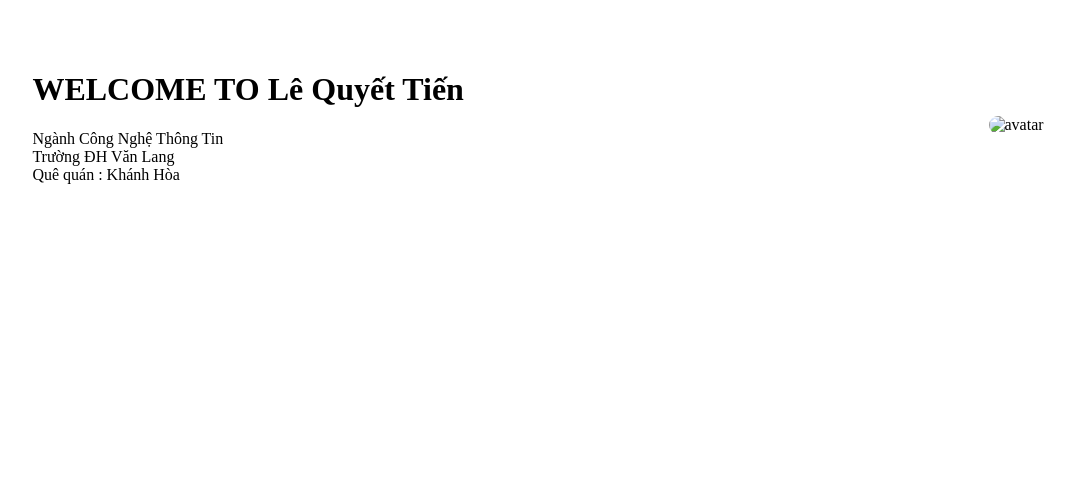
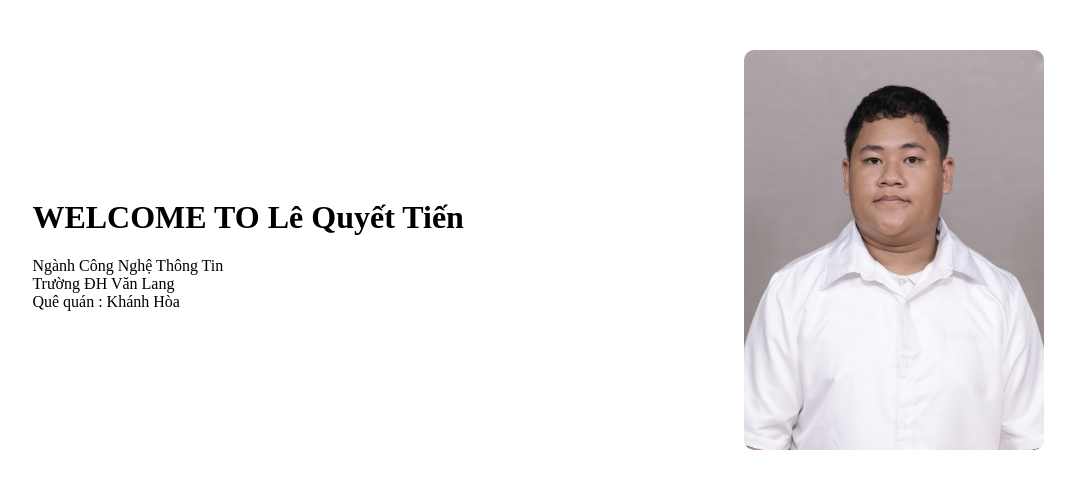
Before and after one commit to TienMoi79/netlify-app, a plain HTML site: page index.html in a window 1280 px wide. Shown: the whole page, without its empty margins (102-1177 px from the left). Drawn offline with Linux system fonts and the light colour scheme.

Commit message:
update avatar

```diff
--- a/index.html
+++ b/index.html
@@ -19,6 +19,6 @@
     </div>
 
     <div class="avatar-box">
-        <img src="style.css" alt="avatar">
+        <img src="tien.jpg" alt="avatar">
     </div>
 </div>
```
